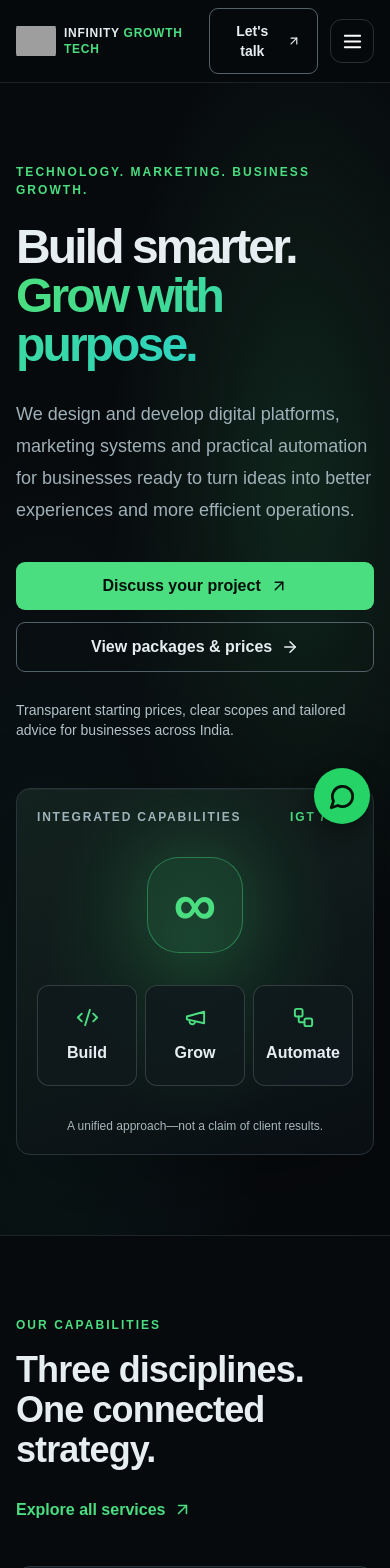
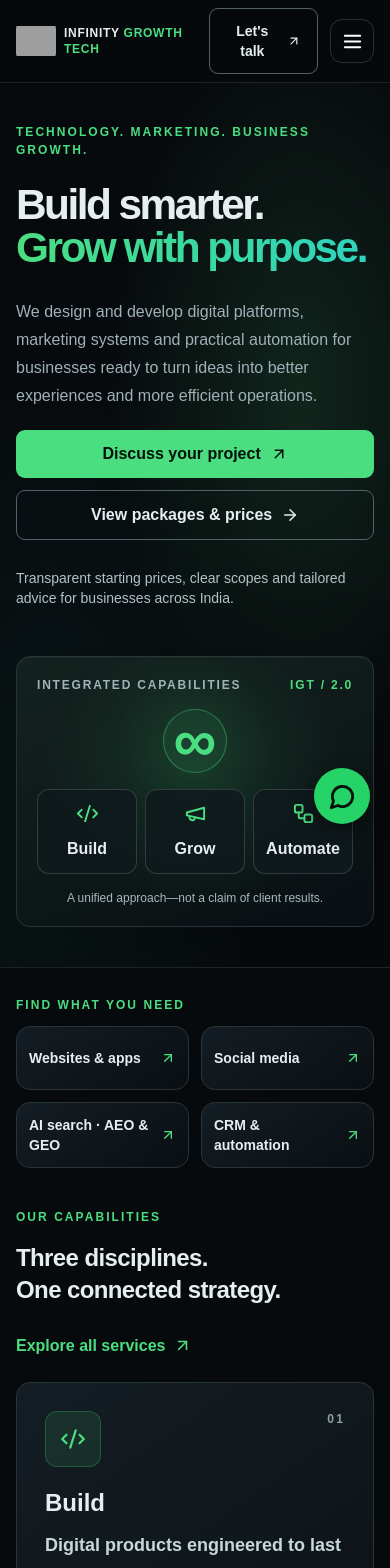
Before and after one commit to manishsirgg/infinitygrowthtech, a Next.js app: page / in a window 390 px wide. Shown: the top 1568 px of the page. Built offline with nearby package versions, Linux system fonts and the light colour scheme; grey boxes are pictures that could not be loaded.

Commit message:
Improve responsive page hierarchy and navigation

```diff
--- a/src/app/page.tsx
+++ b/src/app/page.tsx
@@ -28,29 +28,29 @@ export default function HomePage() {
   return (
     <>
       <section className="hero-field relative overflow-hidden border-b border-white/10">
-        <div className="container-shell grid items-center gap-12 py-20 md:py-28 lg:grid-cols-[1.12fr_.88fr] lg:gap-16 lg:py-36">
+        <div className="container-shell grid items-center gap-12 py-10 sm:py-8 sm:py-14 md:py-24 lg:grid-cols-[1.12fr_.88fr] lg:gap-16 lg:py-36">
           <div className="relative z-10">
             <p className="eyebrow mb-6">Technology. Marketing. Business growth.</p>
-            <h1 className="max-w-4xl text-[clamp(3rem,6.8vw,6.7rem)] font-black leading-[1.02] tracking-[-.06em]">
+            <h1 className="max-w-4xl text-[clamp(2.65rem,6.8vw,6.7rem)] font-black leading-[1.02] tracking-[-.06em]">
               Build smarter.<br /><span className="gradient-text">Grow with purpose.</span>
             </h1>
-            <p className="muted mt-7 max-w-2xl text-lg leading-8 md:text-xl">
+            <p className="muted mt-7 max-w-2xl text-base leading-7 md:text-lg md:leading-8 md:text-xl">
               We design and develop digital platforms, marketing systems and practical automation for businesses ready to turn ideas into better experiences and more efficient operations.
             </p>
-            <div className="mt-9 flex flex-col gap-3 sm:flex-row sm:flex-wrap">
+            <div className="mt-5 flex flex-col gap-3 sm:flex-row sm:flex-wrap">
               <Link href="/contact" className="button-primary">Discuss your project <ArrowUpRight size={18} aria-hidden="true" /></Link>
               <Link href="/packages" className="button-outline">View packages &amp; prices <ArrowRight size={18} aria-hidden="true" /></Link>
             </div>
             <p className="mt-7 text-sm text-[#b2c2c8]">Transparent starting prices, clear scopes and tailored advice for businesses across India.</p>
           </div>
-          <div aria-label="Illustrative overview of three connected business capabilities" className="hero-diagram panel relative isolate min-h-[360px] overflow-hidden p-5 sm:min-h-[430px] sm:p-8">
+          <div aria-label="Illustrative overview of three connected business capabilities" className="hero-diagram panel relative isolate min-h-[250px] overflow-hidden p-5 sm:min-h-[430px] sm:p-8">
             <div className="absolute inset-0 bg-[radial-gradient(ellipse_at_50%_42%,rgba(74,222,128,.13),transparent_60%)]" aria-hidden="true" />
-            <div className="relative z-10 flex h-full flex-col justify-between gap-8">
+            <div className="relative z-10 flex h-full flex-col justify-between gap-4 sm:gap-8">
               <div className="flex items-center justify-between text-xs font-bold uppercase tracking-[.15em] text-[#9fb4ba]"><span>Integrated capabilities</span><span className="text-[#4ade80]">IGT / 2.0</span></div>
-              <div className="mx-auto grid h-24 w-24 place-items-center rounded-[2rem] border border-[#4ade80]/40 bg-[#4ade80]/10 text-6xl font-semibold text-[#4ade80] shadow-[0_0_70px_rgba(74,222,128,.17)]" aria-hidden="true">∞</div>
+              <div className="mx-auto grid h-16 w-16 sm:h-24 sm:w-24 place-items-center rounded-[2rem] border border-[#4ade80]/40 bg-[#4ade80]/10 text-6xl font-semibold text-[#4ade80] shadow-[0_0_70px_rgba(74,222,128,.17)]" aria-hidden="true">∞</div>
               <div className="grid grid-cols-3 gap-2 sm:gap-3">
                 {pillars.map(({ title, Icon }) => (
-                  <div key={title} className="rounded-xl border border-white/15 bg-[#101a1d]/90 px-2 py-5 text-center sm:px-4">
+                  <div key={title} className="rounded-xl border border-white/15 bg-[#101a1d]/90 px-2 py-3 sm:py-5 text-center sm:px-4">
                     <Icon className="mx-auto mb-3 text-[#4ade80]" size={23} aria-hidden="true" />
                     <span className="font-bold">{title}</span>
                   </div>
@@ -62,20 +62,21 @@ export default function HomePage() {
         </div>
       </section>
 
-      <section id="solutions" className="py-20 md:py-28">
+      <section className="container-shell pt-7" aria-label="Popular solutions"><p className="eyebrow">Find what you need</p><div className="mt-3 grid grid-cols-2 gap-3 md:grid-cols-4">{[['Websites & apps','web-development'],['Social media','social-media'],['AI search · AEO & GEO','ai-search-visibility'],['CRM & automation','crm-automation']].map(([label,id])=><Link key={id} href={'/packages#'+id} className="panel flex min-h-16 items-center justify-between gap-2 p-3 text-sm font-semibold hover:border-[#4ade80]">{label}<ArrowUpRight size={16} className="shrink-0 text-[#4ade80]" aria-hidden="true"/></Link>)}</div></section>
+      <section id="solutions" className="py-10 sm:py-8 sm:py-14 md:py-24">
         <div className="container-shell">
           <div className="flex flex-col justify-between gap-7 md:flex-row md:items-end">
-            <div><p className="eyebrow">Our capabilities</p><h2 className="mt-4 max-w-3xl text-4xl font-extrabold tracking-tight md:text-5xl">Three disciplines.<br />One connected strategy.</h2></div>
+            <div><p className="eyebrow">Our capabilities</p><h2 className="mt-4 max-w-3xl text-2xl font-extrabold tracking-tight sm:text-4xl md:text-5xl">Three disciplines.<br />One connected strategy.</h2></div>
             <Link href="/services" className="inline-flex items-center gap-2 font-semibold text-[#4ade80] hover:text-[#a6fac1]">Explore all services <ArrowUpRight size={19} aria-hidden="true" /></Link>
           </div>
-          <div className="mt-11 grid gap-5 lg:grid-cols-3">
+          <div className="mt-6 md:mt-11 grid gap-5 lg:grid-cols-3">
             {pillars.map(({ title, subtitle, description, Icon, slugs }, index) => (
               <article key={title} className="panel group flex flex-col p-7 md:p-8">
                 <div className="flex items-start justify-between"><span className="grid h-14 w-14 place-items-center rounded-xl border border-[#4ade80]/25 bg-[#4ade80]/10"><Icon className="text-[#4ade80]" aria-hidden="true" size={26}/></span><span className="text-xs font-bold tracking-[.18em] text-[#8c9fa5]">0{index + 1}</span></div>
-                <h3 className="mt-9 text-3xl font-extrabold">{title}</h3>
+                <h3 className="mt-5 text-2xl md:text-3xl font-extrabold">{title}</h3>
                 <p className="mt-3 text-lg font-semibold text-[#c7d7dc]">{subtitle}</p>
                 <p className="muted mt-4 leading-7">{description}</p>
-                <div className="mt-8 flex-1 border-t border-white/10 pt-5">
+                <div className="mt-5 flex-1 border-t border-white/10 pt-5">
                   {slugs.map(slug => { const service = serviceCatalog.find(item => item.slug === slug); return service ? (
                     <Link key={slug} href={`/services/${slug}`} className="flex items-center justify-between gap-3 rounded-lg py-3 text-sm text-[#d8e4e8] hover:text-[#4ade80]">
                       <span>{service.title}</span><ChevronRight size={16} aria-hidden="true" />
@@ -88,14 +89,14 @@ export default function HomePage() {
         </div>
       </section>
 
-      <section id="work" className="border-y border-white/10 bg-[#0c1216] py-20 md:py-28">
+      <section id="work" className="border-y border-white/10 bg-[#0c1216] py-10 sm:py-8 sm:py-14 md:py-24">
         <div className="container-shell">
           <div className="flex flex-col justify-between gap-6 md:flex-row md:items-end">
-            <div><p className="eyebrow">Selected work</p><h2 className="mt-4 max-w-3xl text-4xl font-extrabold tracking-tight md:text-5xl">Platforms we've developed.<br /><span className="text-[#a8b7bc]">Ideas we've put into practice.</span></h2></div>
+            <div><p className="eyebrow">Selected work</p><h2 className="mt-4 max-w-3xl text-2xl font-extrabold tracking-tight sm:text-4xl md:text-5xl">Platforms we've developed.<br /><span className="text-[#a8b7bc]">Ideas we've put into practice.</span></h2></div>
             <Link href="/work" className="inline-flex items-center gap-2 font-semibold text-[#4ade80] hover:text-[#a6fac1]">View our portfolio <ArrowUpRight size={19} aria-hidden="true" /></Link>
           </div>
           <p className="muted mt-6 max-w-3xl leading-7">Explore selected first-party ventures demonstrating our experience across education, property and content platforms. These are our own projects—not external client results.</p>
-          <div className="mt-11 grid gap-5 md:grid-cols-3">
+          <div className="mt-6 md:mt-11 grid gap-5 md:grid-cols-3">
             {portfolioProjects.map((project,index) => (
               <article key={project.slug} className="panel group flex flex-col overflow-hidden">
                 <div className="portfolio-surface flex min-h-[180px] flex-col justify-between border-b border-white/10 p-6" aria-hidden="true">
@@ -114,24 +115,24 @@ export default function HomePage() {
         </div>
       </section>
 
-      <section id="industries" className="py-20 md:py-28">
+      <section id="industries" className="py-10 sm:py-8 sm:py-14 md:py-24">
         <div className="container-shell">
           <p className="eyebrow">Industry understanding</p>
-          <h2 className="mt-4 max-w-3xl text-4xl font-extrabold tracking-tight md:text-5xl">Technology works better when it understands the business.</h2>
-          <div className="mt-10 grid gap-5 md:grid-cols-3">
+          <h2 className="mt-4 max-w-3xl text-2xl font-extrabold tracking-tight sm:text-4xl md:text-5xl">Technology works better when it understands the business.</h2>
+          <div className="mt-5 md:mt-10 grid gap-5 md:grid-cols-3">
             {industries.map(({ title, description, Icon }) => (
-              <div className="panel p-7" key={title}><Icon aria-hidden="true" className="text-[#4ade80]" size={29}/><h3 className="mt-7 text-xl font-bold">{title}</h3><p className="muted mt-4 leading-7">{description}</p></div>
+              <div className="panel p-5 md:p-7" key={title}><Icon aria-hidden="true" className="text-[#4ade80]" size={29}/><h3 className="mt-7 text-xl font-bold">{title}</h3><p className="muted mt-4 leading-7">{description}</p></div>
             ))}
           </div>
           <p className="muted mt-6 text-sm">These are areas of focus, not claims of completed independent client engagements.</p>
         </div>
       </section>
 
-      <section id="approach" className="border-y border-white/10 bg-[#0c1216] py-20 md:py-28">
+      <section id="approach" className="border-y border-white/10 bg-[#0c1216] py-10 sm:py-8 sm:py-14 md:py-24">
         <div className="container-shell">
           <p className="eyebrow">Our approach</p>
-          <h2 className="mt-4 max-w-3xl text-4xl font-extrabold tracking-tight md:text-5xl">Clear scope. Thoughtful execution.</h2>
-          <div className="mt-11 grid gap-5 md:grid-cols-3">
+          <h2 className="mt-4 max-w-3xl text-2xl font-extrabold tracking-tight sm:text-4xl md:text-5xl">Clear scope. Thoughtful execution.</h2>
+          <div className="mt-6 md:mt-11 grid gap-5 md:grid-cols-3">
             {steps.map(step => (
               <div key={step.number} className="border-t border-[#40515a] pt-7"><span className="eyebrow">{step.number}</span><h3 className="mt-6 text-2xl font-bold">{step.name}</h3><p className="muted mt-4 max-w-sm leading-7">{step.description}</p></div>
             ))}
@@ -140,13 +141,13 @@ export default function HomePage() {
         </div>
       </section>
 
-      <section className="py-20 md:py-28">
+      <section className="py-10 sm:py-8 sm:py-14 md:py-24">
         <div className="container-shell">
-          <div className="panel hero-field grid items-center gap-10 overflow-hidden p-8 md:grid-cols-[1fr_auto] md:p-14">
-            <div><p className="eyebrow">What's next for your business?</p><h2 className="mt-5 max-w-3xl text-4xl font-extrabold tracking-tight md:text-5xl">Bring us the challenge.<br /><span className="gradient-text">We'll help shape the starting point.</span></h2><p className="muted mt-6 max-w-2xl leading-7">Tell us what you're building or trying to improve. We can discuss what makes sense technically and commercially before proposing a project.</p></div>
-            <Link href="/packages" className="button-primary whitespace-nowrap">Explore our pricing <ArrowUpRight size={18} aria-hidden="true" /></Link>
+          <div className="panel hero-field grid items-center gap-5 overflow-hidden p-5 md:grid-cols-[1fr_auto] md:p-14">
+            <div><p className="eyebrow">What's next for your business?</p><h2 className="mt-5 max-w-3xl text-2xl font-extrabold tracking-tight sm:text-4xl md:text-5xl">Bring us the challenge.<br /><span className="gradient-text">We'll help shape the starting point.</span></h2><p className="muted mt-6 max-w-2xl leading-7">Tell us what you're building or trying to improve. We can discuss what makes sense technically and commercially before proposing a project.</p></div>
+            <Link href="/packages" className="button-primary">Explore our pricing <ArrowUpRight size={18} aria-hidden="true" /></Link>
           </div>
-          <p className="mt-8 flex items-center gap-2 text-sm text-[#a5b5bb]"><BookOpenText size={18} aria-hidden="true" /> Looking for a specific capability? <Link href="/services" className="text-[#4ade80] hover:underline">Browse all services <ArrowRight size={15} className="inline" aria-hidden="true" /></Link></p>
+          <p className="mt-5 flex flex-wrap items-center gap-2 text-sm text-[#a5b5bb]"><BookOpenText size={18} aria-hidden="true" /> Looking for a specific capability? <Link href="/services" className="text-[#4ade80] hover:underline">Browse all services <ArrowRight size={15} className="inline" aria-hidden="true" /></Link></p>
         </div>
       </section>
     </>
```
